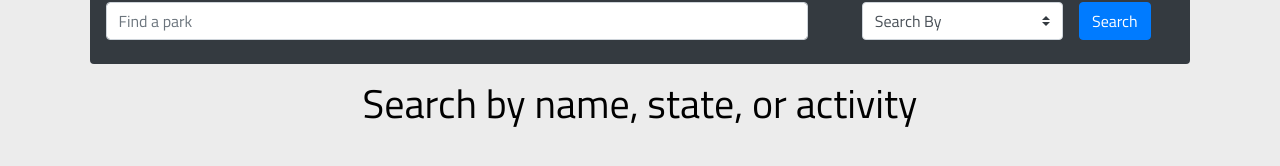
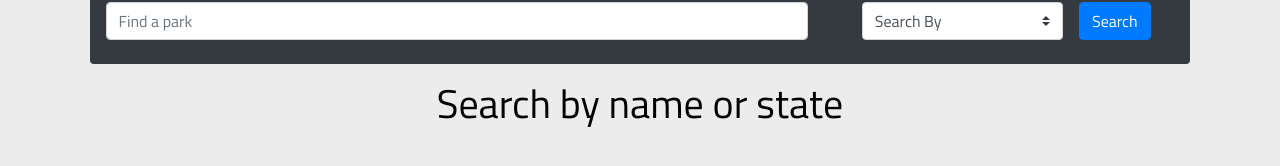
Before and after one commit to LuMolinari/Pathfinder, a Vue app: page /discover in a window 1280 px wide. Shown: the part 320-486 px from the top of the page. Built offline with nearby package versions, Linux system fonts and the light colour scheme.

Commit message:
Remove search by activity option

```diff
--- a/src/views/Discover.vue
+++ b/src/views/Discover.vue
@@ -61,7 +61,7 @@
     </b-container>
 
     <h1 v-if="!searchButtonClickedOnce" class="mt-3" style="color: black">
-      Search by name, state, or activity
+      Search by name or state
     </h1>
     <h1 v-else-if="parkResults.length < 1" class="mt-3" style="color: black">
       No parks found, try again
@@ -90,7 +90,6 @@ export default {
       options: [
         { value: "parkName", text: "Park Name" },
         { value: "state", text: "State" },
-        { value: "activity", text: "Activity" },
       ],
       parkResults: [
         // {
@@ -342,8 +341,6 @@ export default {
           .catch((error) => {
             console.log("Error occured: ", error);
           });
-      } else if (this.dropDownValue == "activity") {
-        console.log("Searching by activity");
       } else {
         // do nothing, no selection
         console.log("not searching");
```
